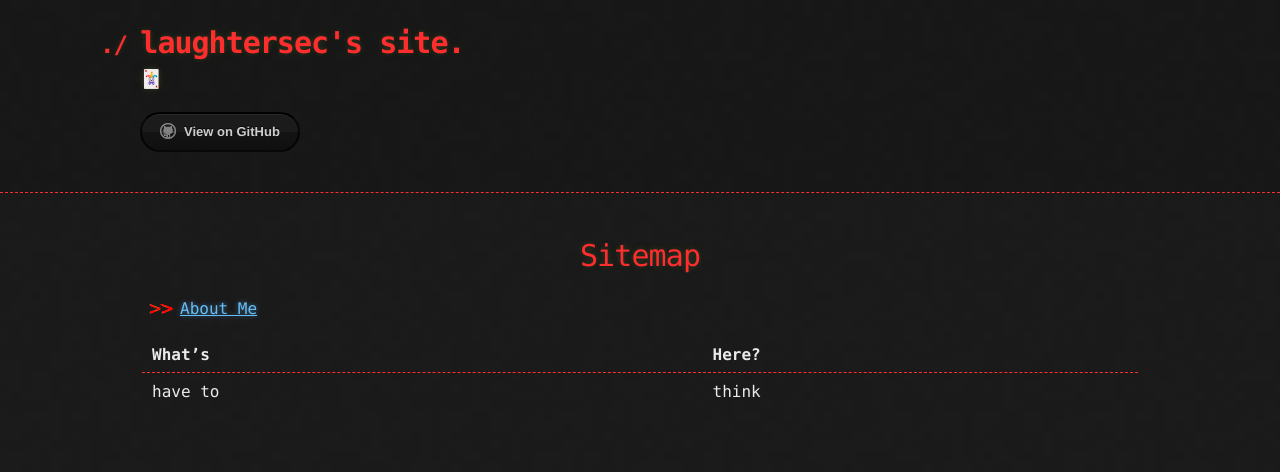
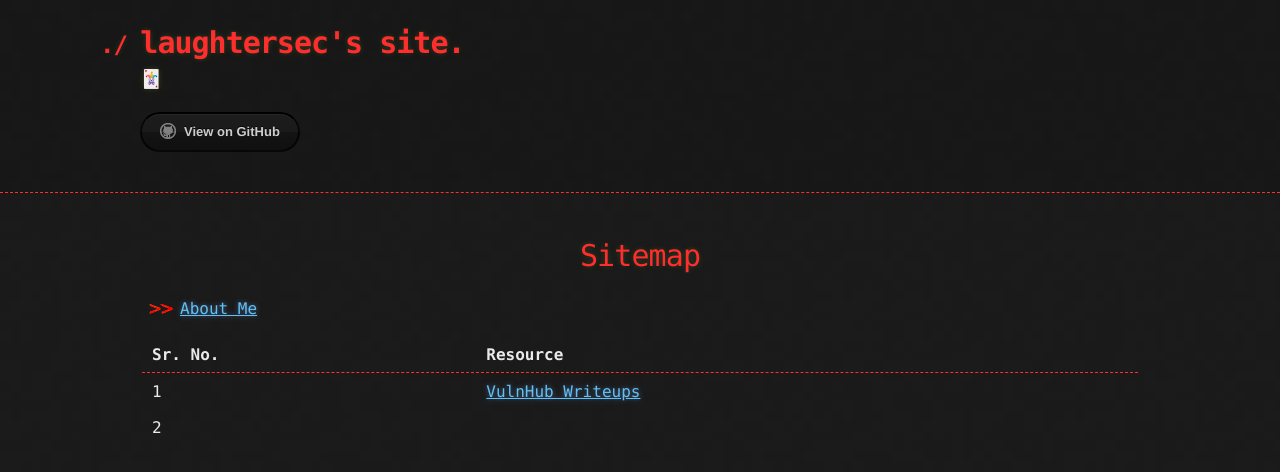
Before and after one commit to laughtersec/laughtersec.github.io, a Jekyll site: the page built from index.md, in a window 1280 px wide. Shown: the top 472 px of the page. Built offline with Jekyll 4.4.1, drawn with Linux system fonts in a browser that asks for light colours; our own code applies the rules of GitHub Pages for plain Markdown files.

Commit message:
Update index.md

```diff
--- a/index.md
+++ b/index.md
@@ -2,6 +2,7 @@
 
 * [About Me](pages/about-me.html)
 
-| What's  | Here? |
-| ------- | ----- |
-| have to | think |
+| Sr. No. | Resource                                               |
+| ------- | ------------------------------------------------------ |
+| 1       | [VulnHub Writeups](pages/VulnHub/VulnHubWriteups.html) |
+| 2       |                                                        |
```
